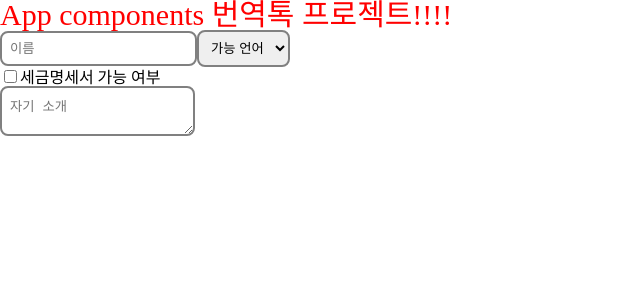
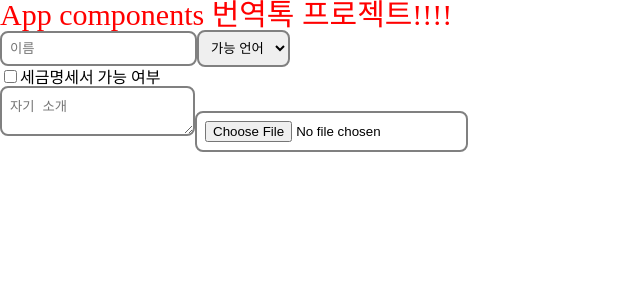
Before and after one commit to TranslationTalk/Front-End, a React (Create React App) app: page / in a window 1280 px wide. Shown: the top 300 px of the page, without its empty margins (0-640 px from the left). Built offline with nearby package versions, Linux system fonts and the light colour scheme.

Commit message:
:sparkles: Feat: FileInput 추가
props(id, onChange, value) 추가, attribute(accept txt, required) 추가

```diff
--- a/src/App.jsx
+++ b/src/App.jsx
@@ -1,6 +1,7 @@
 import React, { useState } from 'react'
 import styled from 'styled-components'
 import CheckBoxInput from './components/Input/CheckBoxInput'
+import FileInput from './components/Input/FileInput'
 import SelectInput from './components/Input/SelectInput'
 import TextAreaInput from './components/Input/TextAreaInput'
 import TextInput from './components/Input/TextInput'
@@ -12,6 +13,7 @@ function App() {
     language: '',
     taxPossible: false,
     introduction: '',
+    fileUrl: '',
   })
 
   const handleChange = e => {
@@ -53,6 +55,11 @@ function App() {
         placeholder="자기 소개"
         onChange={handleChange}
       />
+      <FileInput
+        id="fileUrl"
+        onChange={handleChange}
+        value={formData.fileUrl}
+      />
     </div>
   )
 }
--- /dev/null
+++ b/src/components/Input/FileInput.jsx
@@ -0,0 +1,32 @@
+/*
+common input component:
+file를 받는 input
+*/
+import React from 'react'
+import PropTypes from 'prop-types'
+import styled from 'styled-components'
+
+const FileInput = ({ id, onChange, value }) => (
+  <Input
+    type="file"
+    accept=".txt"
+    required
+    id={id}
+    onChange={onChange}
+    value={value}
+  />
+)
+
+const Input = styled.input`
+  padding: 0.5rem;
+  border-radius: 0.5rem;
+  border: 2px solid gray;
+`
+
+FileInput.propTypes = {
+  id: PropTypes.string,
+  onChange: PropTypes.func.isRequired,
+  value: PropTypes.string.isRequired,
+}
+
+export default FileInput
```
